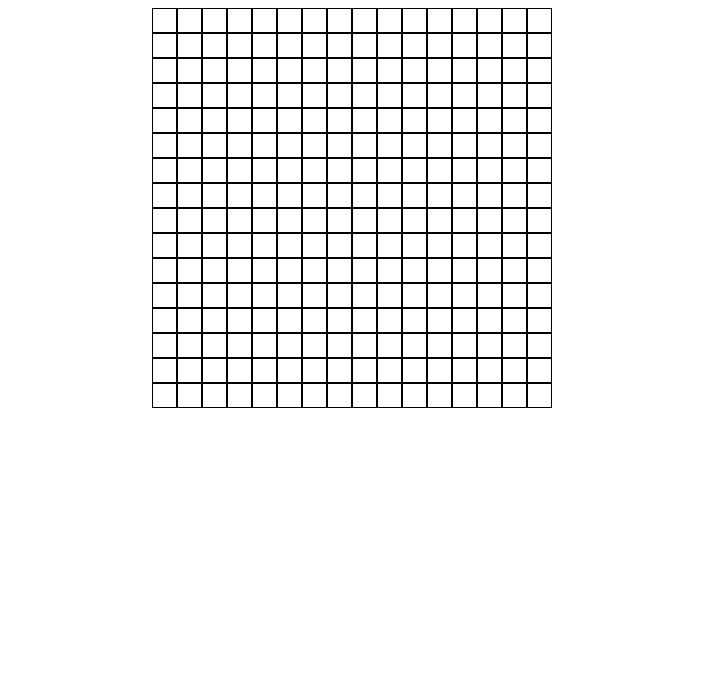
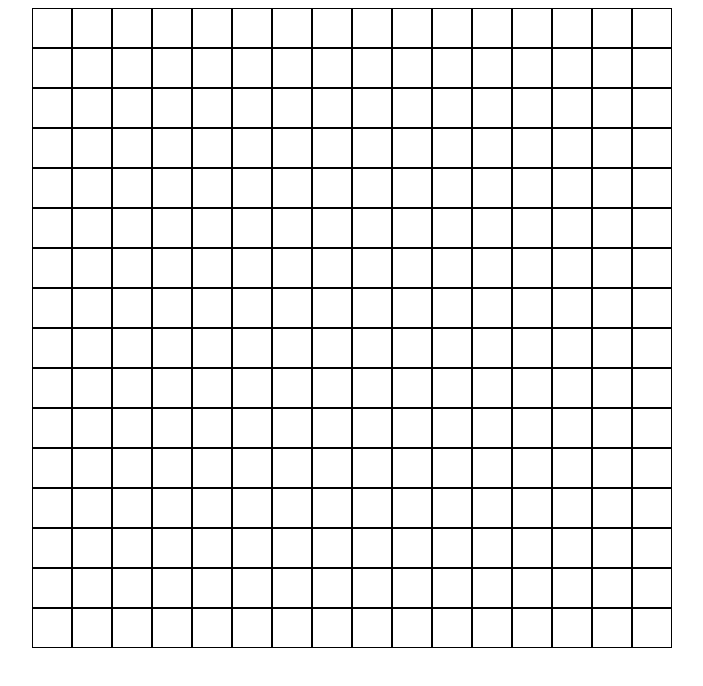
Before and after one commit to M-Ahmad-Usman/etch-a-sketch, a plain HTML site: page index.html in a window 1280 px wide. Shown: the whole page, without its empty margins (288-991 px from the left). Drawn offline with Linux system fonts and the light colour scheme.

Commit message:
Change the units of #container from px to vmin.
vmin units are more responisve and can adapt to change in screen size.

```diff
--- a/styles.css
+++ b/styles.css
@@ -3,8 +3,8 @@
 }
 
 #container {
-    width: 400px;
-    height: 400px;
+    width: 80vmin;
+    height: 80vmin;
     margin: auto;
 }
 
```
